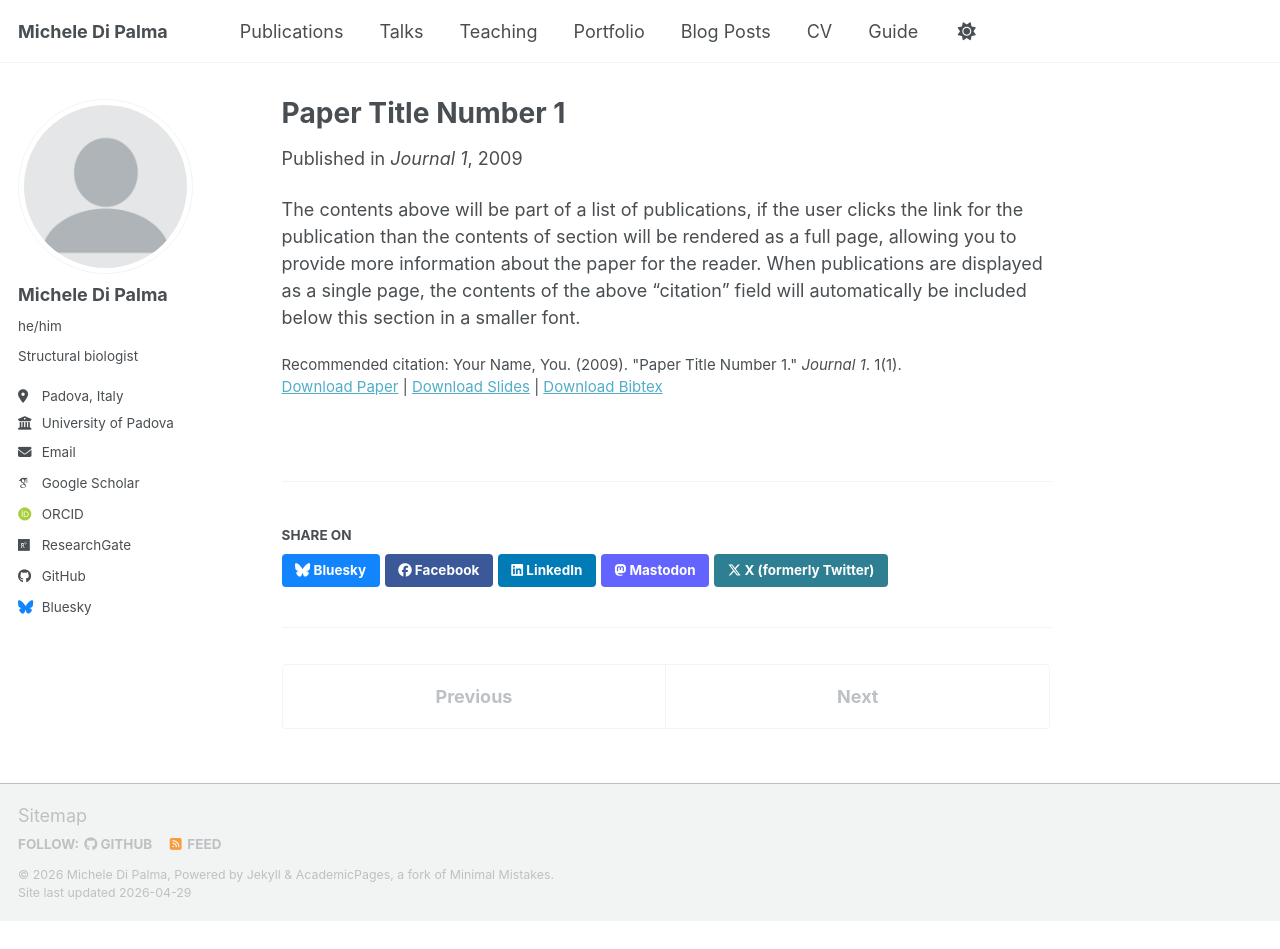
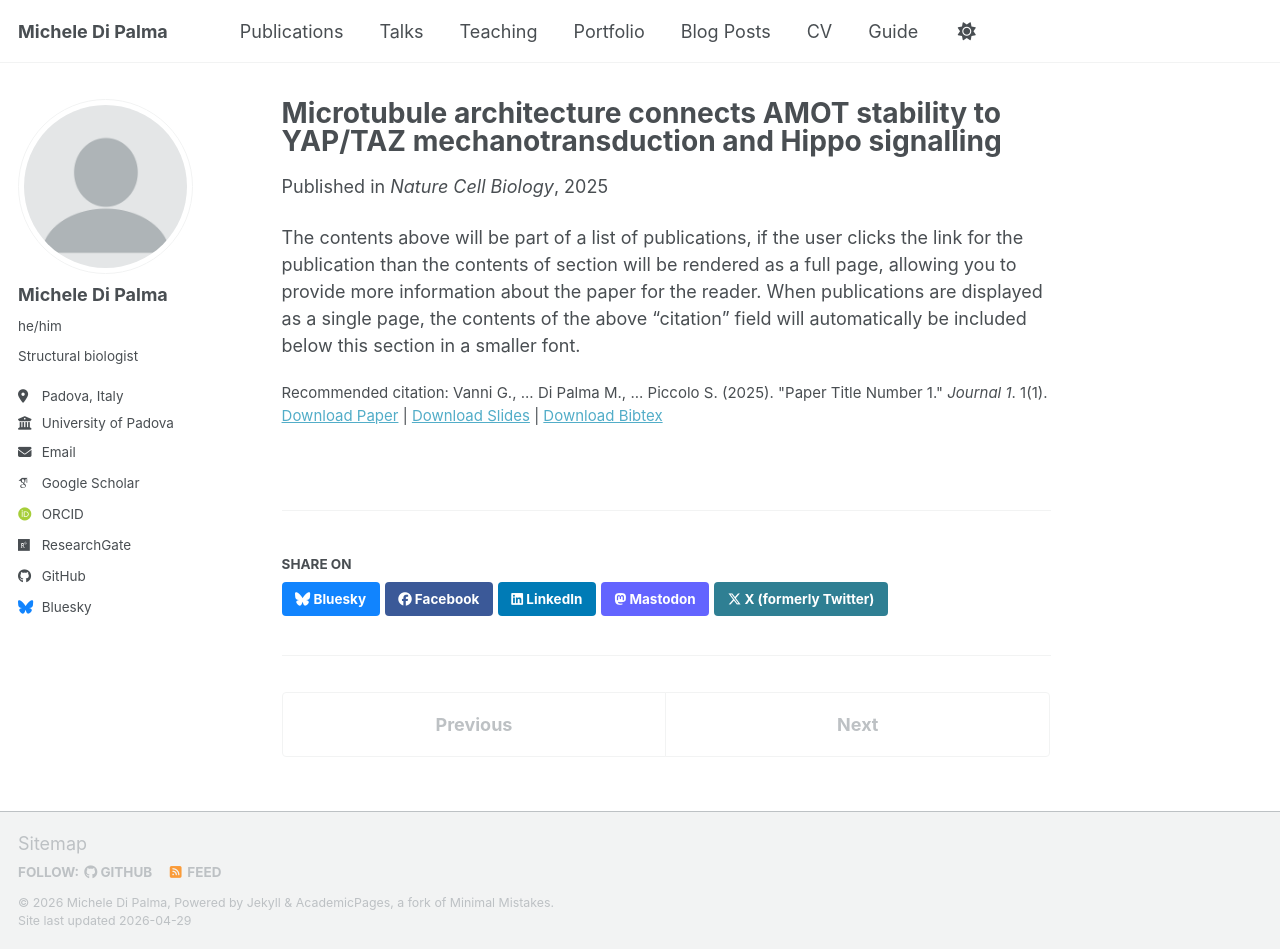
Before and after one commit to michele-dipalma/website, a Jekyll site: the page built from _publications/2009-10-01-paper-title-number-1.md, in a window 1280 px wide and 949 px high. Built offline with Jekyll 4.4.1, drawn with Linux system fonts in a browser that asks for light colours; some web fonts are replaced; a script bundle is joined from its source files by our own code; library files that are not in the unit come from our copies.

Commit message:
Update 2009-10-01-paper-title-number-1.md

```diff
--- a/_publications/2009-10-01-paper-title-number-1.md
+++ b/_publications/2009-10-01-paper-title-number-1.md
@@ -1,14 +1,14 @@
 ---
-title: "Paper Title Number 1"
+title: "Microtubule architecture connects AMOT stability to YAP/TAZ mechanotransduction and Hippo signalling"
 collection: publications
 category: manuscripts
 permalink: /publication/2009-10-01-paper-title-number-1
-excerpt: 'This paper is about the number 1. The number 2 is left for future work.'
-date: 2009-10-01
-venue: 'Journal 1'
+excerpt: 'Paper on mechanosensing.'
+date: 2025-10-01
+venue: 'Nature Cell Biology'
 slidesurl: 'https://academicpages.github.io/files/slides1.pdf'
 paperurl: 'https://academicpages.github.io/files/paper1.pdf'
 bibtexurl: 'https://academicpages.github.io/files/bibtex1.bib'
-citation: 'Your Name, You. (2009). &quot;Paper Title Number 1.&quot; <i>Journal 1</i>. 1(1).'
+citation: 'Vanni G., ... Di Palma M., ... Piccolo S. (2025). &quot;Paper Title Number 1.&quot; <i>Journal 1</i>. 1(1).'
 ---
 The contents above will be part of a list of publications, if the user clicks the link for the publication than the contents of section will be rendered as a full page, allowing you to provide more information about the paper for the reader. When publications are displayed as a single page, the contents of the above "citation" field will automatically be included below this section in a smaller font.
```
